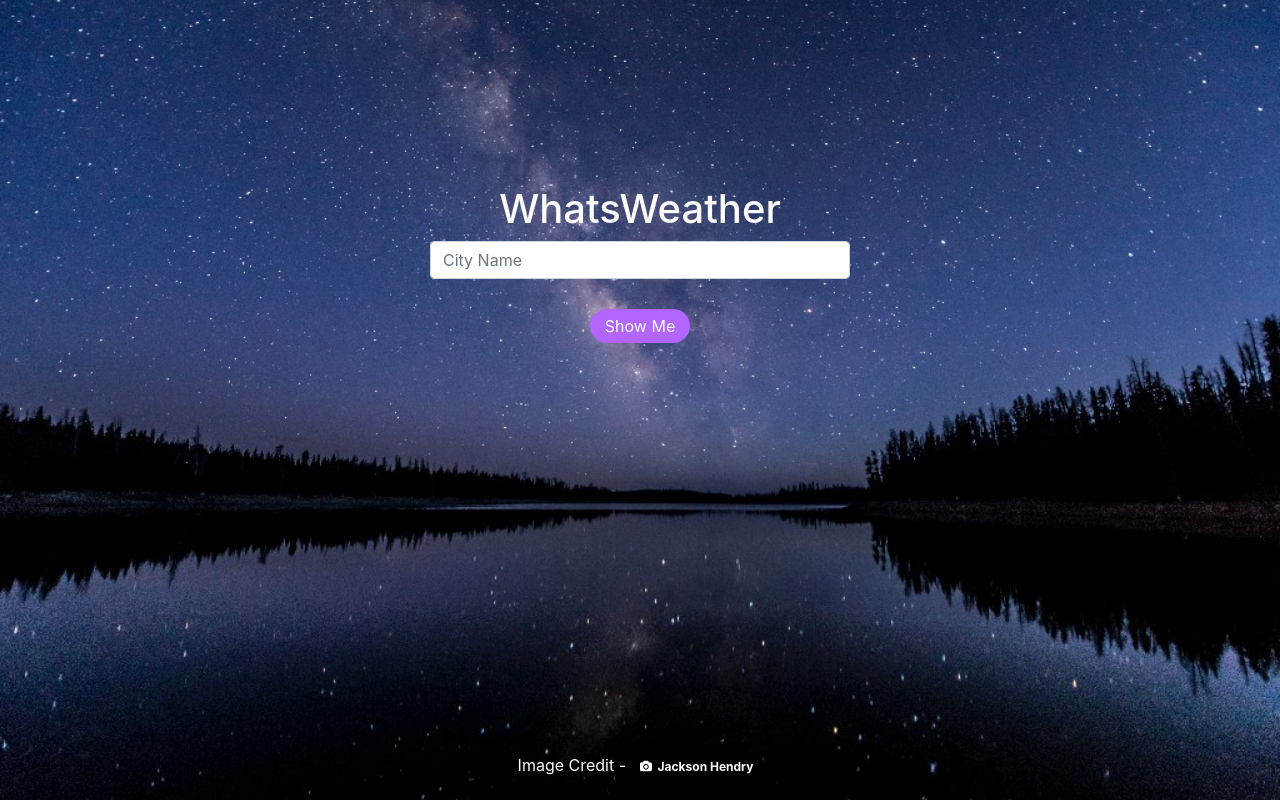
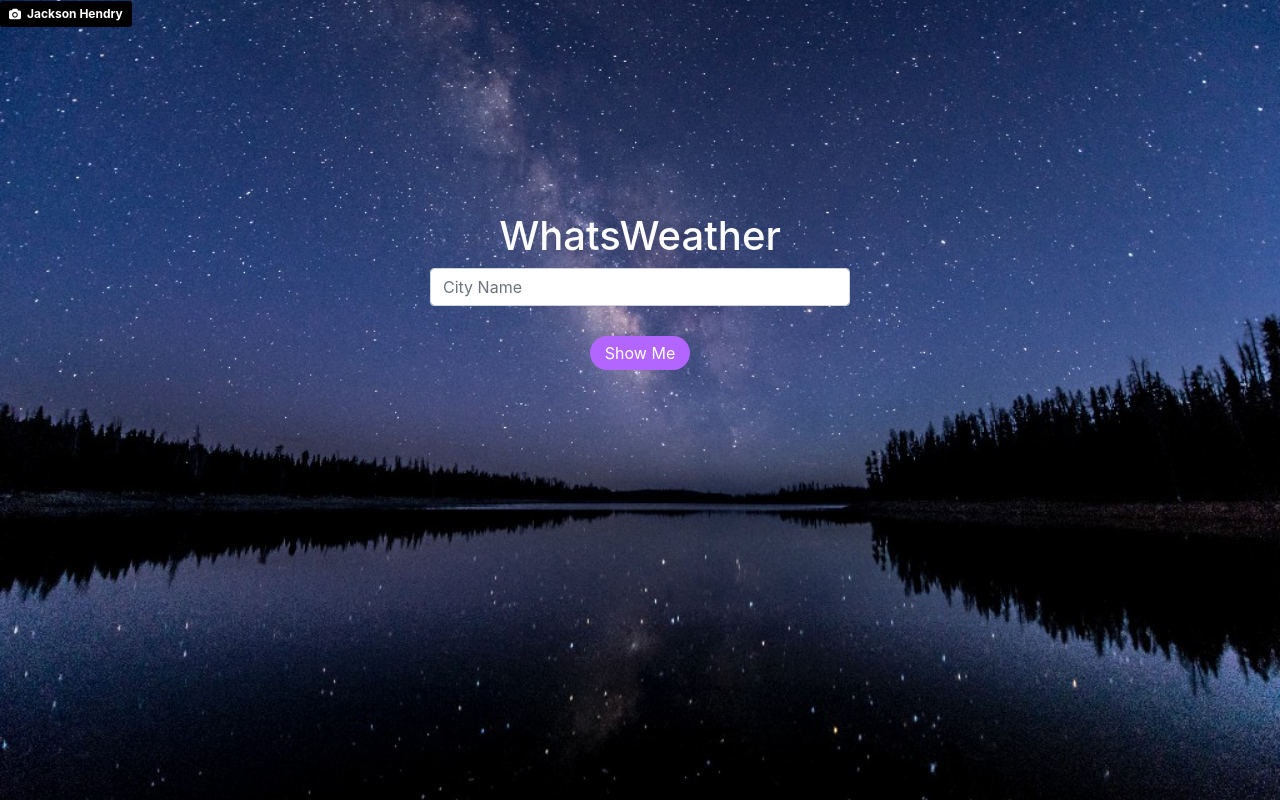
Before and after one commit to ivar1033/whatsweather, a PHP site: page / in a window 1280 px wide. Run offline with PHP 8.4, Linux system fonts and the light colour scheme; some libraries are stand-ins or nearby versions.

Commit message:
Update index.php

```diff
--- a/index.php
+++ b/index.php
@@ -43,15 +43,7 @@
     cursor: pointer;
     border-radius: 25px;
   }
-  #footer {
-    bottom: 0;
-    width: 100%;
-    position: absolute;
-    height: 2%
-    background-color: #f5f5f5;
-    .footer-block {
-      margin: 20px 0;
-    }
+
 </style>
 
     <title>WhatsWeather</title>
@@ -59,7 +51,7 @@
 </head>
 
 <body>
-
+<p><a style="background-color:black;color:white;text-decoration:none;padding:4px 6px;font-family:-apple-system, BlinkMacSystemFont, &quot;San Francisco&quot;, &quot;Helvetica Neue&quot;, Helvetica, Ubuntu, Roboto, Noto, &quot;Segoe UI&quot;, Arial, sans-serif;font-size:12px;font-weight:bold;line-height:1.2;display:inline-block;border-radius:3px;" href="https://unsplash.com/@actionjackson801?utm_medium=referral&amp;utm_campaign=photographer-credit&amp;utm_content=creditBadge" target="_blank" rel="noopener noreferrer" title="Download free do whatever you want high-resolution photos from Jackson Hendry"><span style="display:inline-block;padding:2px 3px;"><svg xmlns="http://www.w3.org/2000/svg" style="height:12px;width:auto;position:relative;vertical-align:middle;top:-1px;fill:white;" viewBox="0 0 32 32"><title>unsplash-logo</title><path d="M20.8 18.1c0 2.7-2.2 4.8-4.8 4.8s-4.8-2.1-4.8-4.8c0-2.7 2.2-4.8 4.8-4.8 2.7.1 4.8 2.2 4.8 4.8zm11.2-7.4v14.9c0 2.3-1.9 4.3-4.3 4.3h-23.4c-2.4 0-4.3-1.9-4.3-4.3v-15c0-2.3 1.9-4.3 4.3-4.3h3.7l.8-2.3c.4-1.1 1.7-2 2.9-2h8.6c1.2 0 2.5.9 2.9 2l.8 2.4h3.7c2.4 0 4.3 1.9 4.3 4.3zm-8.6 7.5c0-4.1-3.3-7.5-7.5-7.5-4.1 0-7.5 3.4-7.5 7.5s3.3 7.5 7.5 7.5c4.2-.1 7.5-3.4 7.5-7.5z"></path></svg></span><span style="display:inline-block;padding:2px 3px;">Jackson Hendry</span></a></p>
   <div class="container">
     <h1>WhatsWeather</h1>
 
@@ -75,12 +67,6 @@
   </div>
 
 
-  <!--[ footer ] -->
-  <div id="footer">
-    <div class="container">
-      <p class="footer-block">Image Credit - <a style="background-color:black;color:white;text-decoration:none;padding:4px 6px;font-family:-apple-system, BlinkMacSystemFont, &quot;San Francisco&quot;, &quot;Helvetica Neue&quot;, Helvetica, Ubuntu, Roboto, Noto, &quot;Segoe UI&quot;, Arial, sans-serif;font-size:12px;font-weight:bold;line-height:1.2;display:inline-block;border-radius:3px;" href="https://unsplash.com/@actionjackson801?utm_medium=referral&amp;utm_campaign=photographer-credit&amp;utm_content=creditBadge" target="_blank" rel="noopener noreferrer" title="Download free do whatever you want high-resolution photos from Jackson Hendry"><span style="display:inline-block;padding:2px 3px;"><svg xmlns="http://www.w3.org/2000/svg" style="height:12px;width:auto;position:relative;vertical-align:middle;top:-1px;fill:white;" viewBox="0 0 32 32"><title>unsplash-logo</title><path d="M20.8 18.1c0 2.7-2.2 4.8-4.8 4.8s-4.8-2.1-4.8-4.8c0-2.7 2.2-4.8 4.8-4.8 2.7.1 4.8 2.2 4.8 4.8zm11.2-7.4v14.9c0 2.3-1.9 4.3-4.3 4.3h-23.4c-2.4 0-4.3-1.9-4.3-4.3v-15c0-2.3 1.9-4.3 4.3-4.3h3.7l.8-2.3c.4-1.1 1.7-2 2.9-2h8.6c1.2 0 2.5.9 2.9 2l.8 2.4h3.7c2.4 0 4.3 1.9 4.3 4.3zm-8.6 7.5c0-4.1-3.3-7.5-7.5-7.5-4.1 0-7.5 3.4-7.5 7.5s3.3 7.5 7.5 7.5c4.2-.1 7.5-3.4 7.5-7.5z"></path></svg></span><span style="display:inline-block;padding:2px 3px;">Jackson Hendry</span></a></p>
-    </div>
-  </div>
 
 
 
```
